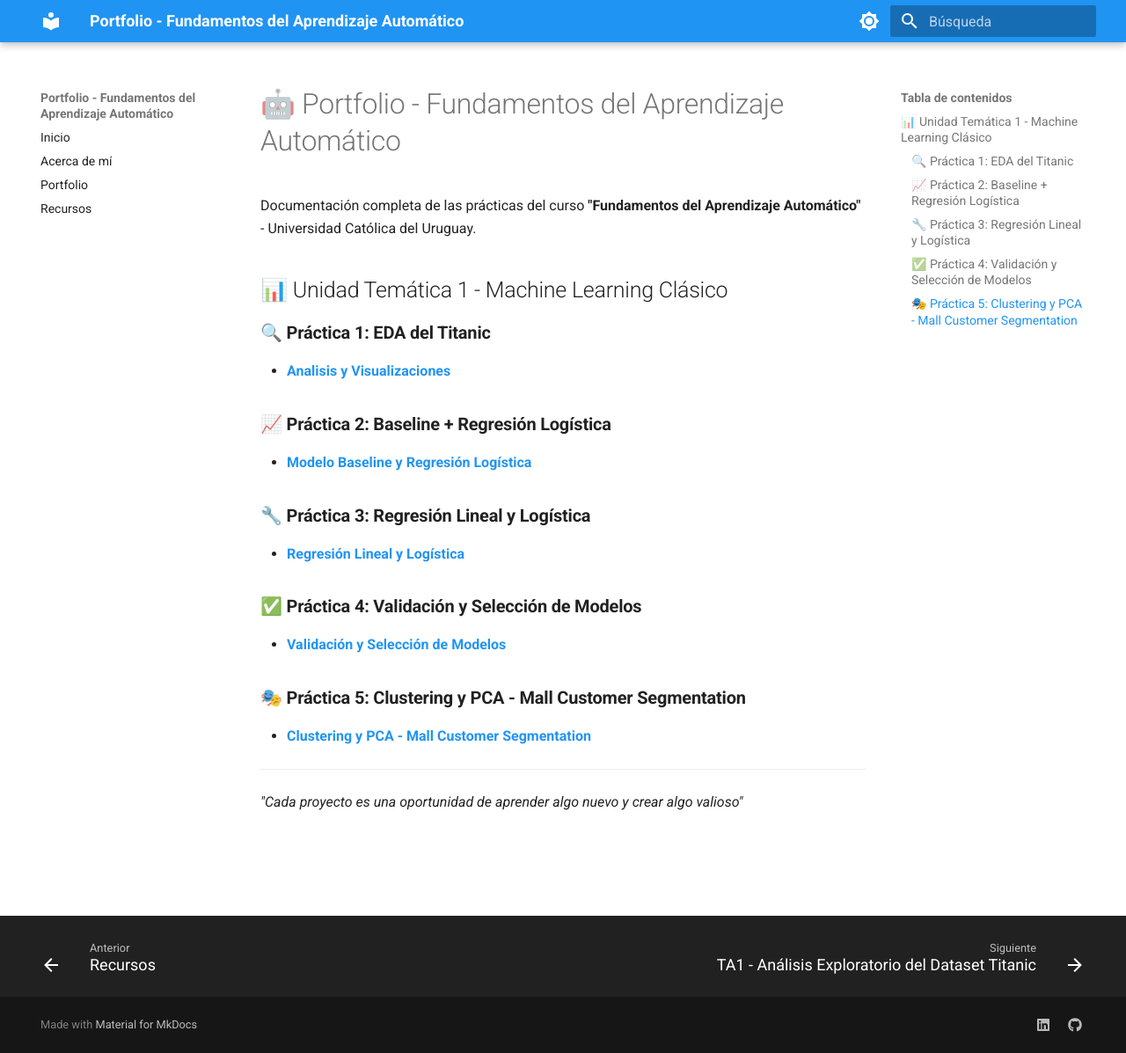
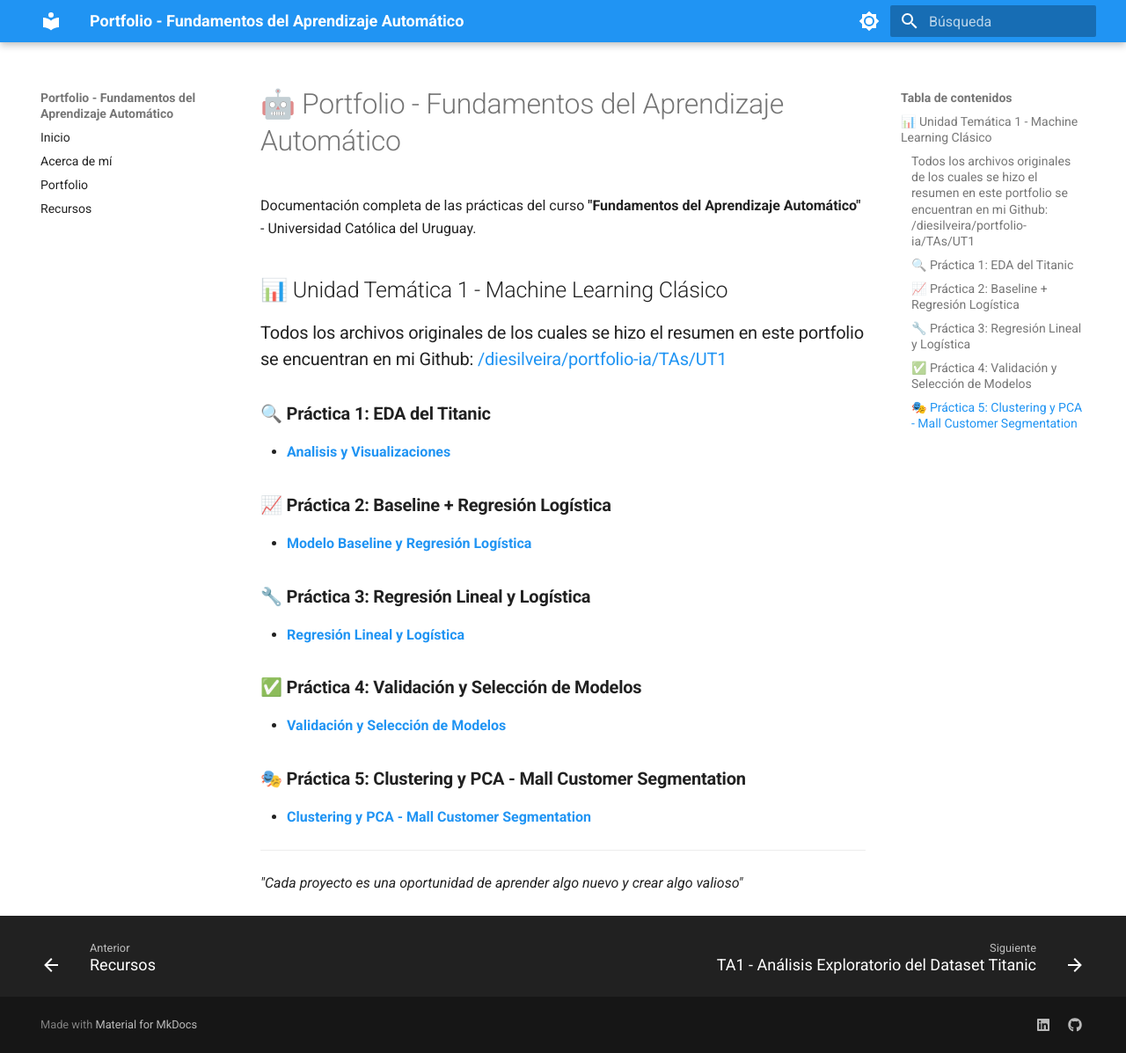
Before and after one commit to diesilveira/portfolio-ia, an MkDocs documentation site: the page built from docs/portfolio/index.md, in a window 1280 px wide and 1197 px high. Shown: the whole window at 88% size. Built offline with MkDocs 1.6.1 and Material for MkDocs 9.7.7, drawn with Linux system fonts in a browser that asks for light colours.

Commit message:
se agrega link a todos los archivos originales

```diff
--- a/docs/portfolio/index.md
+++ b/docs/portfolio/index.md
@@ -8,6 +8,8 @@ date: 2025-01-01
 Documentación completa de las prácticas del curso **"Fundamentos del Aprendizaje Automático"** - Universidad Católica del Uruguay.
 
 ## 📊 Unidad Temática 1 - Machine Learning Clásico
+
+### Todos los archivos originales de los cuales se hizo el resumen en este portfolio se encuentran en mi Github: [/diesilveira/portfolio-ia/TAs/UT1](https://github.com/diesilveira/portfolio-ia/tree/main/TAs/UT1)
 
 ### 🔍 **Práctica 1: EDA del Titanic**
 - **[Analisis y Visualizaciones](01-eda-titanic.md)**
```
